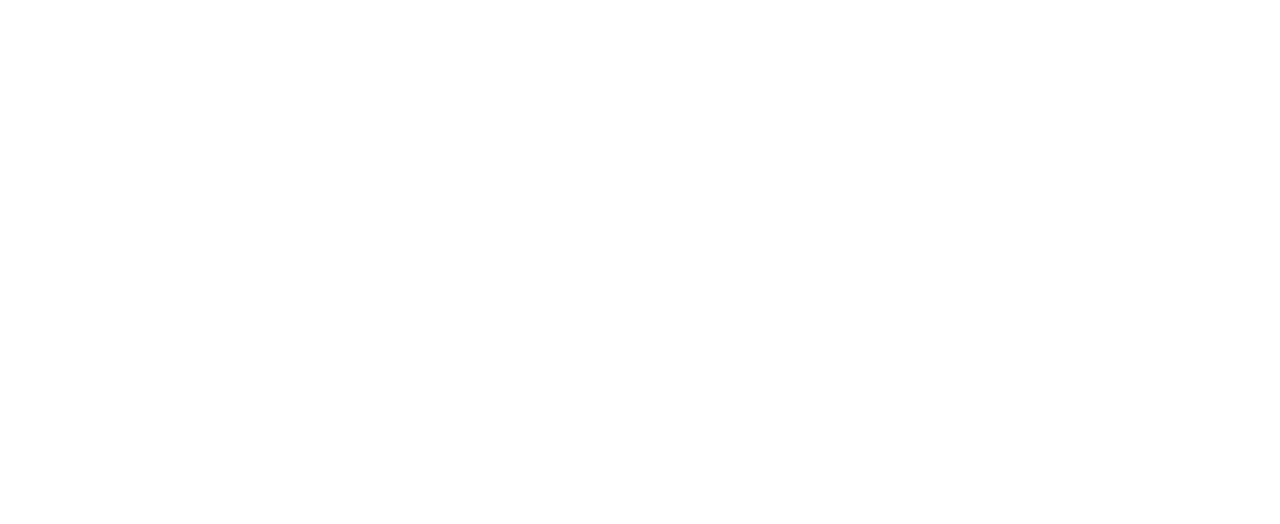
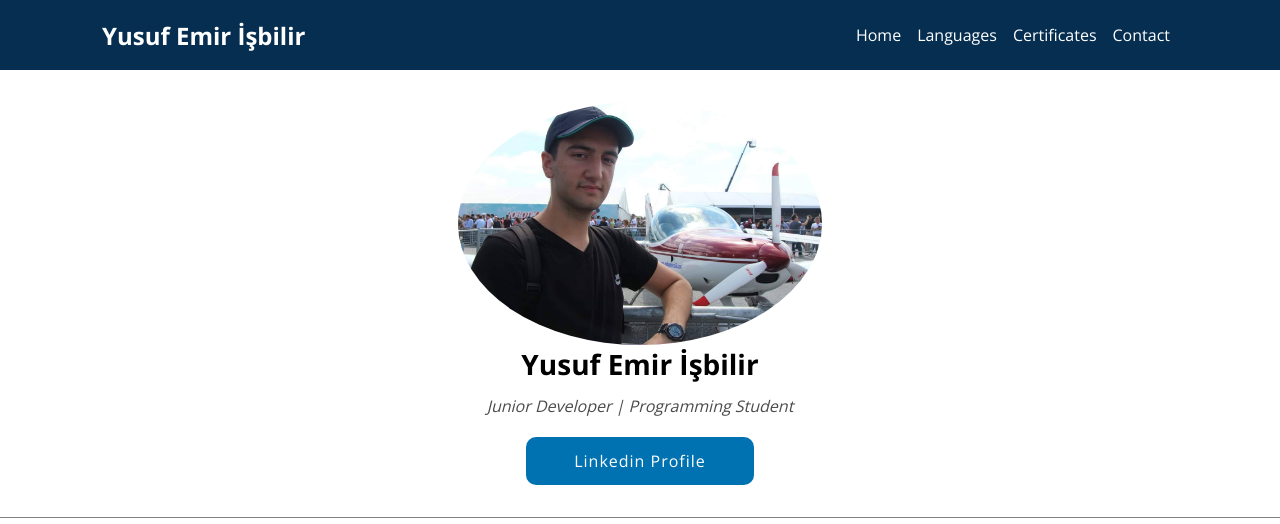
Before and after one commit to yusufemirisbilir/Basic-Personal-Website, a plain HTML site: page index.html in a window 1280 px wide. Drawn offline with nearby package versions, Linux system fonts and the light colour scheme.

Commit message:
navbar, home section added

```diff
--- a/index.html
+++ b/index.html
@@ -15,10 +15,37 @@
     <link rel="stylesheet" media="(max-width:768px)" href="styles/tablet.css">
     <!-- mobile -->
     <link rel="stylesheet" media="(max-width:500px)" href="styles/mobile.css">
+    <!-- Google fonts -->
+    <link rel="preconnect" href="https://fonts.gstatic.com">
+    <link href="https://fonts.googleapis.com/css2?family=Open+Sans:wght@400;700&display=swap" rel="stylesheet">
+    <!-- font awesome -->
+    <link rel="stylesheet" href="https://cdnjs.cloudflare.com/ajax/libs/font-awesome/5.15.2/css/all.min.css">
+
 </head>
 
 <body>
+    <header class="bg-dark-blue">
+        <div class="container">
+            <nav id="navbar">
+                <h1>Yusuf Emir İşbilir</h1>
+                <ul>
+                    <li><a href="#home">Home</a></li>
+                    <li><a href="#languages-frameworks">Languages</a></li>
+                    <li><a href="#certificates">Certificates</a></li>
+                    <li><a href="#contact">Contact</a></li>
+                </ul>
+            </nav>
+        </div>
+    </header>
 
+    <section id="home">
+        <img src="images/profile.jpg" alt="Yusuf Emir İşbilir">
+        <div class="name text-center">
+            <h2 class="heading-big">Yusuf Emir İşbilir</h2>
+            <p>Junior Developer | Programming Student</p>
+        </div>
+        <a href="https://www.linkedin.com/in/yusufemirisbilir/" class="btn btn-primary">Linkedin Profile</a>
+    </section>
 </body>
 
 </html>
--- a/styles/global.css
+++ b/styles/global.css
@@ -1 +1,57 @@
-/* her yerde kullanılacak classlar */
+/* General Classes */
+
+/* Text */
+.text-center{
+    text-align: center;
+}
+.heading-small{
+    font-size: 1.25rem;
+}
+.heading-medium{
+    font-size: 1.50rem;
+}
+.heading-big{
+    font-size: 1.75rem;
+}
+
+/* colors */
+.bg-dark-blue{
+    background: #062e51;
+}
+.bg-light-blue{
+    background: #336ea2;
+}
+
+/* Buttons */
+.btn{
+    margin-top: 1.25rem;
+    padding: 0.8rem 3rem;
+    border-radius: 10px;
+    letter-spacing: 1px;
+}
+.btn-primary{
+    background: #0072b1;
+}
+.btn-primary:hover{
+    background: #fff;
+    color: #0072b1;
+    border: 1px solid #0072b1;
+}
+.btn-dark{
+    background: #333;
+}
+.btn-dark:hover{
+    background: #fff;
+    color: #333;
+    border: 1px solid #333;
+}
+.btn-block{
+    width: 100%;
+    text-align: center;
+}
+
+/* container */
+.container{
+    max-width: 1100px;
+    margin: 0 auto;
+}
--- a/styles/main.css
+++ b/styles/main.css
@@ -0,0 +1,55 @@
+*{
+    margin: 0;
+    padding: 0;
+    box-sizing: border-box;
+}
+a{
+    text-decoration: none;
+    color: #fff;
+}
+html{
+    font-family: "Open Sans", sans-serif;
+}
+/* Navbar Section */
+#navbar{
+    color: #fff;
+    display: flex;
+    justify-content: space-between;
+    align-items: center;
+    padding: 0 0.75rem ;
+    height: 70px;
+}
+#navbar ul{
+    list-style-type: none;
+    display: flex;
+    align-items: center;
+}
+#navbar ul li a{
+    padding: 0.5rem;
+}
+#navbar ul li a:hover{
+    background: #336ea2;
+    border-radius: 4px;
+}
+
+/* Home Section */
+#home{
+    display: flex;
+    flex-direction: column;
+    justify-content: center;
+    align-items: center;
+    padding: 2rem;
+    border-bottom: 1px solid grey;
+}
+#home img{
+    max-width: 30%;
+    height: auto;
+    border-radius: 100%;
+}
+#home .name h2{
+    margin-bottom: 0.75rem;
+}
+#home .name p{
+    opacity: 0.7;
+    font-style: italic;
+}
--- a/styles/mobile.css
+++ b/styles/mobile.css
@@ -0,0 +1,7 @@
+#navbar{
+    flex-direction: column;
+    padding-top: 0.5rem;
+    padding-bottom: 0.5rem;
+    overflow: hidden;
+    height: 80px;
+}
```
Also changed, not shown: images/profile.jpg (added).
